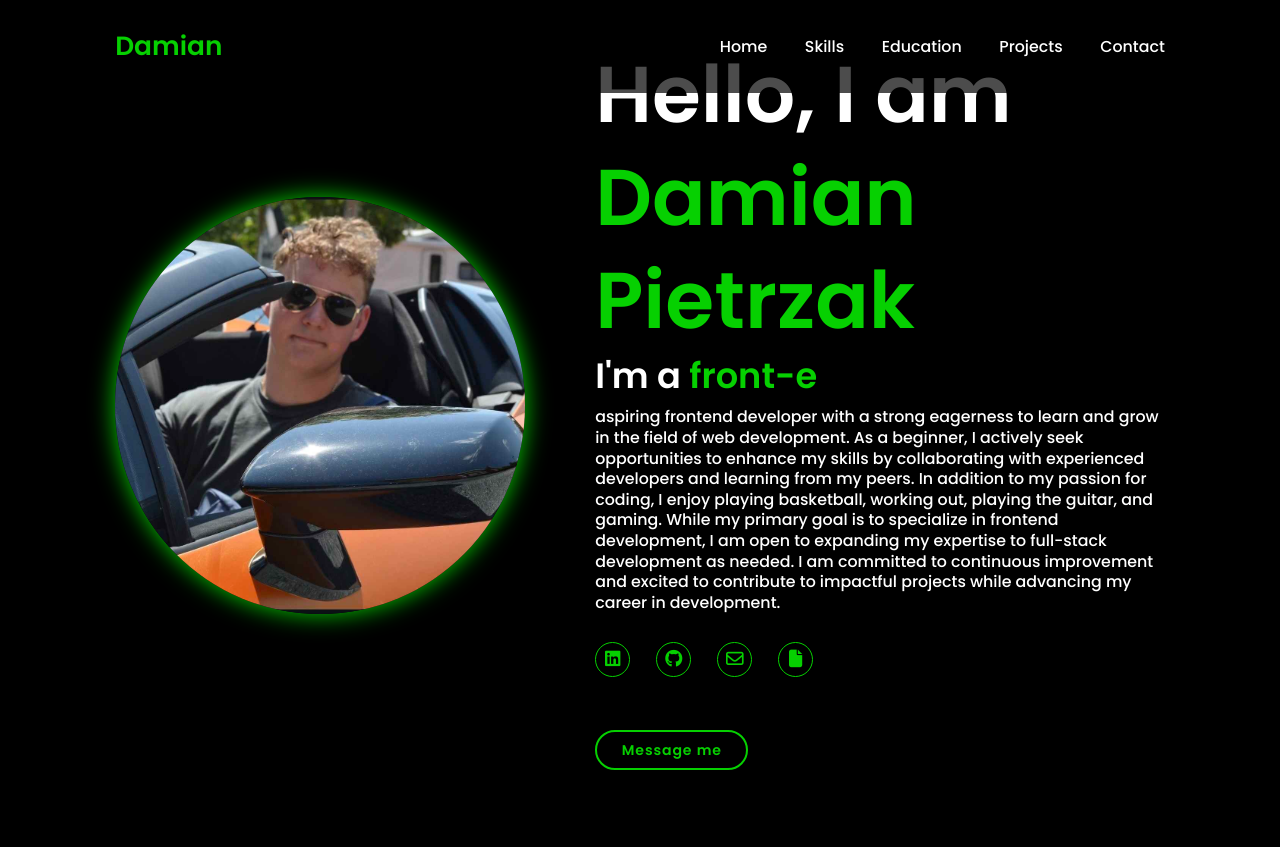
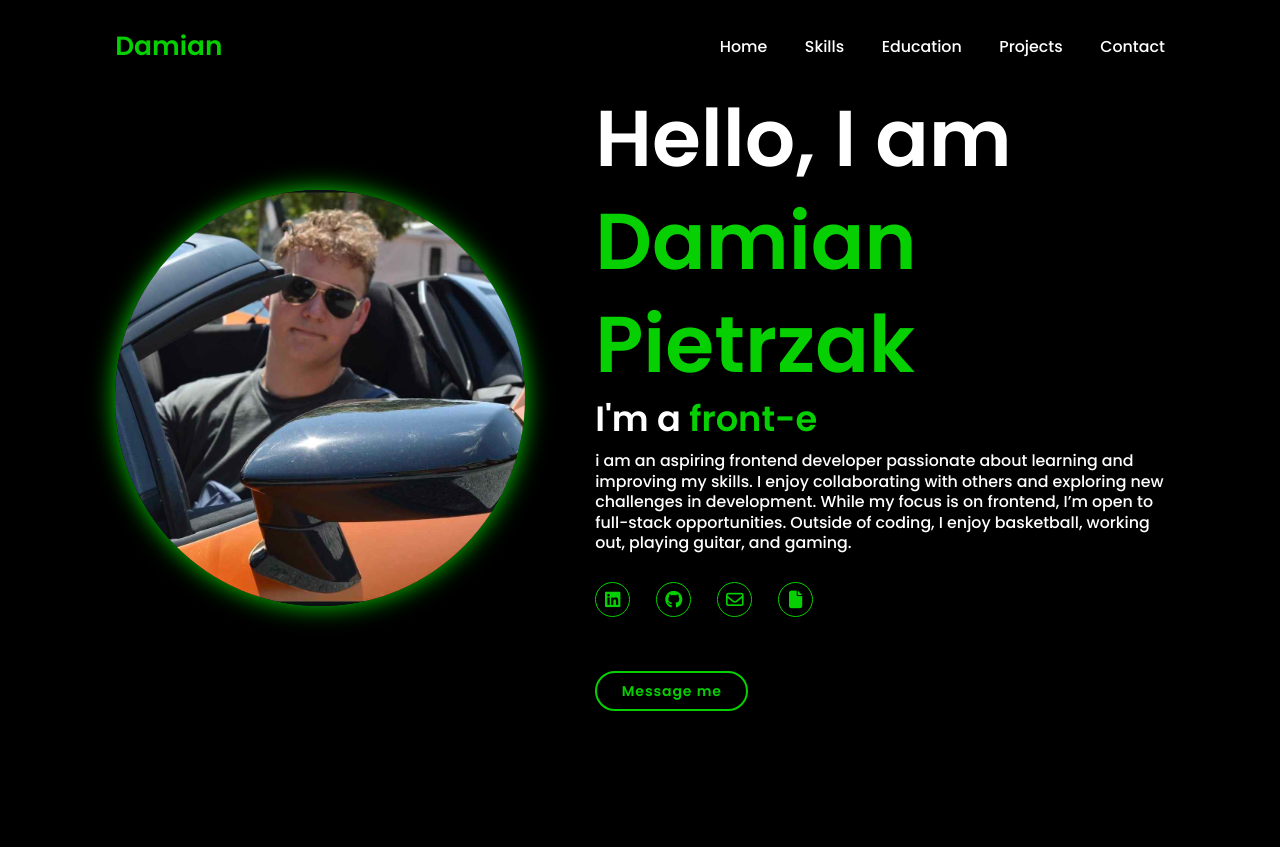
Before and after one commit to pieter9182/porfolio-yaar3p1, a PHP site: page / in a window 1280 px wide. Shown: the top 847 px of the page. Run offline with PHP 8.4, Linux system fonts and the light colour scheme; some libraries are stand-ins or nearby versions.

Commit message:
update about me

```diff
--- a/index.php
+++ b/index.php
@@ -34,8 +34,7 @@
         <div class="home-content">
             <h1>Hello, I am <Span>Damian Pietrzak</Span></h1>
             <h3 class="typing-text">I'm a <span id="dynamic-text"></span></h3>
-            <p>aspiring frontend developer with a strong eagerness to learn and grow in the field of web development. As a beginner, I actively seek opportunities to enhance my skills by collaborating with experienced developers and learning from my peers.
-In addition to my passion for coding, I enjoy playing basketball, working out, playing the guitar, and gaming. While my primary goal is to specialize in frontend development, I am open to expanding my expertise to full-stack development as needed. I am committed to continuous improvement and excited to contribute to impactful projects while advancing my career in development.
+            <p>i am an aspiring frontend developer passionate about learning and improving my skills. I enjoy collaborating with others and exploring new challenges in development. While my focus is on frontend, I’m open to full-stack opportunities. Outside of coding, I enjoy basketball, working out, playing guitar, and gaming.
             </p>
             <div class="social-icon">
                 <a href="https://www.linkedin.com/in/damian-pietrzak-4949a42b3/" target="_blank"><i class="fa-brands fa-linkedin"></i></a>
```
